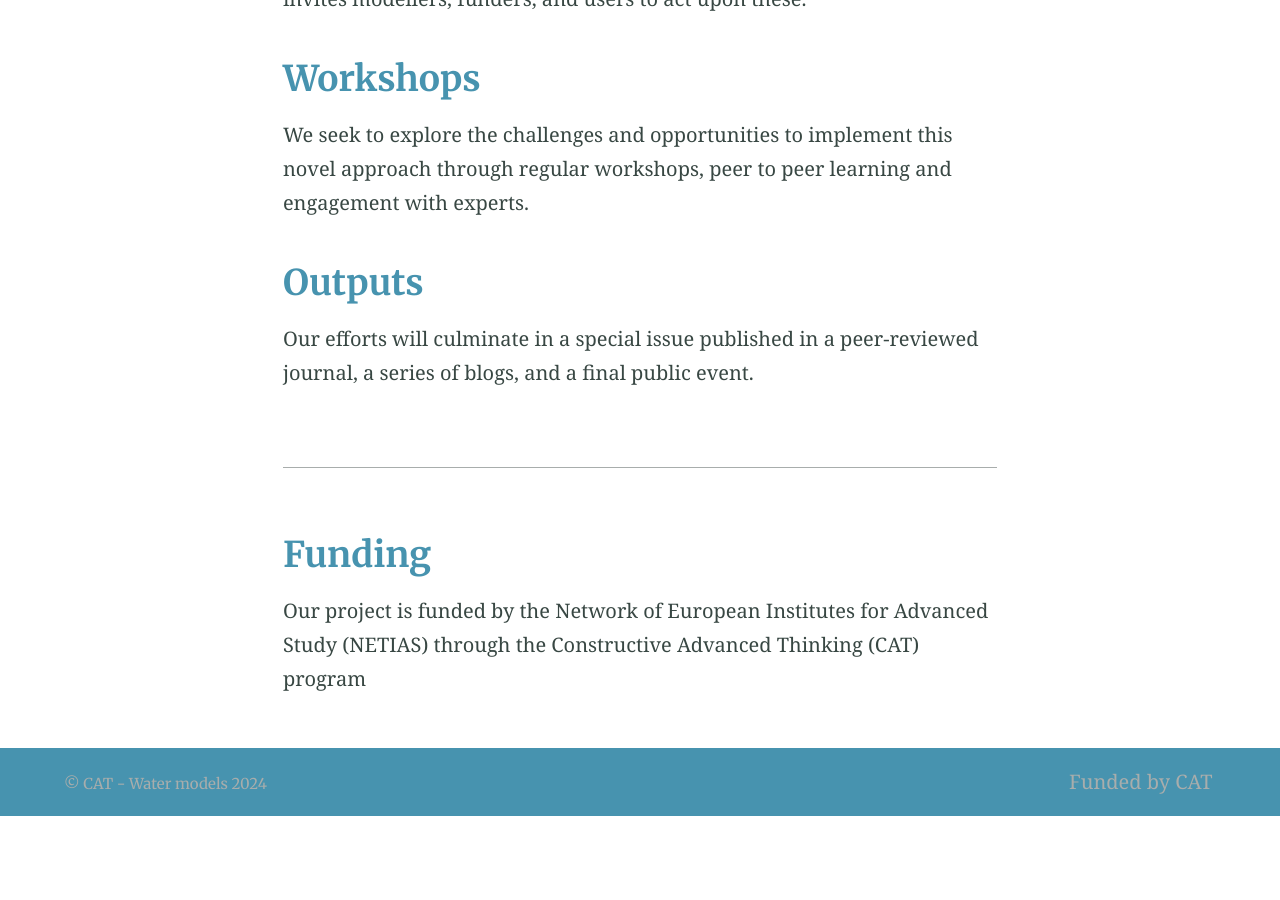
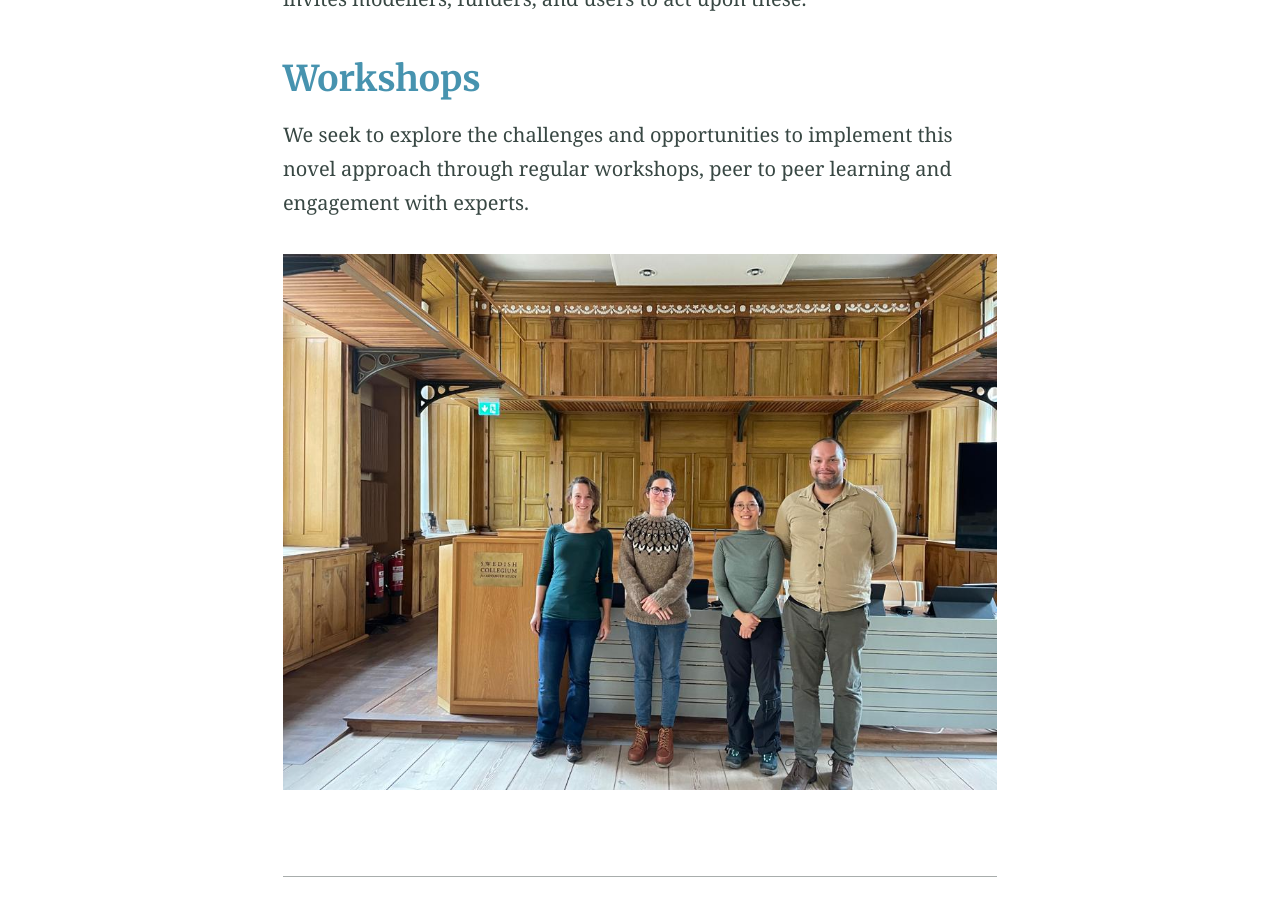
Before and after one commit to cat-water-models/cat-water-models.github.io, a Jekyll site: the page built from index.md, in a window 1280 px wide and 900 px high, scrolled down 1380 px. Built offline with Jekyll 4.4.1, drawn with Linux system fonts in a browser that asks for light colours; before the commit the page ends 2196 px from its top, so only the background shows below that.

Commit message:
update content

```diff
--- a/index.md
+++ b/index.md
@@ -21,9 +21,7 @@ We are developing a reflexive approach to modelling that is helpful to make the
 
 We seek to explore the challenges and opportunities to implement this novel approach through regular workshops, peer to peer learning and engagement with experts.
 
-## Outputs
-
-Our efforts will culminate in a special issue published in a peer-reviewed journal, a series of blogs, and a final public event.
+![cat_group](assets/img/cat_group.jpeg)
 
 ---
 
```
Also changed, not shown: featured.md (+7 -3 lines), workshops.md (+1 -1 lines), assets/img/cat_group.jpeg (added).
